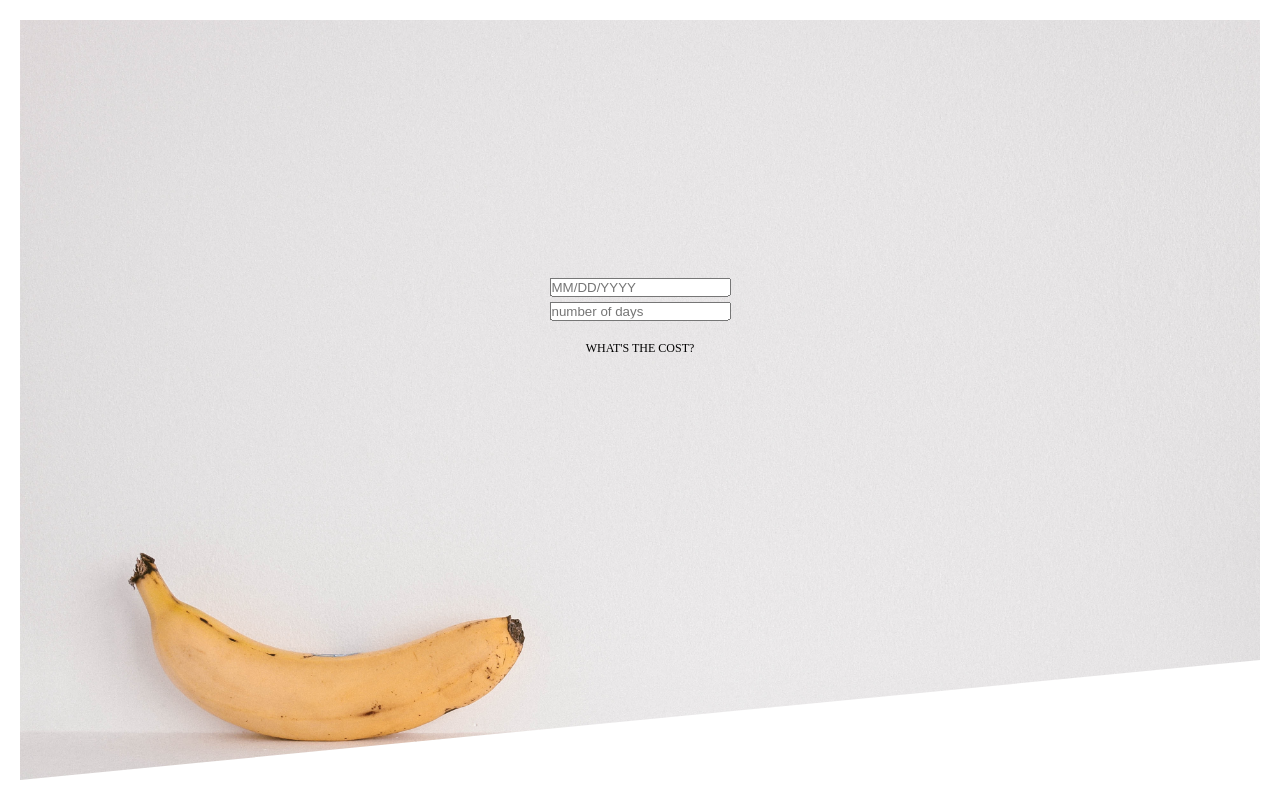
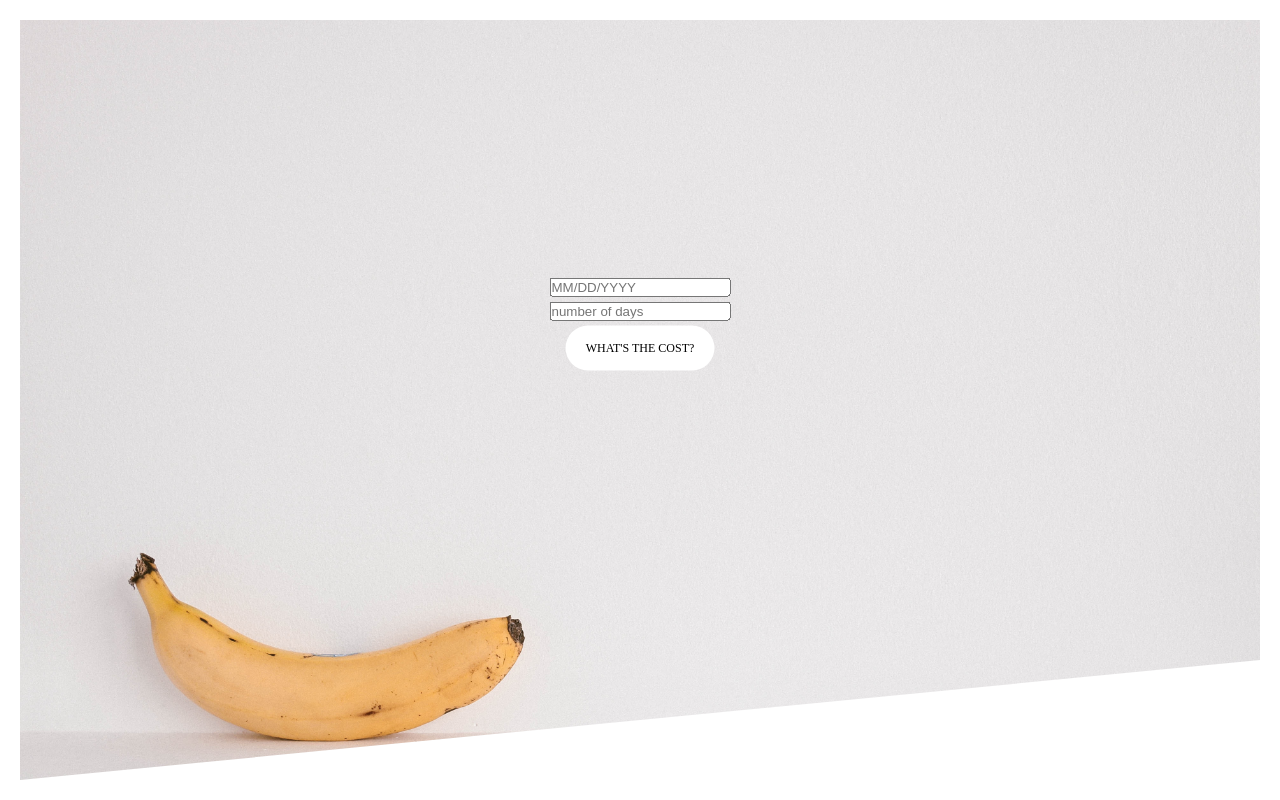
Before and after one commit to kevinthomaskane/currency, a website: page public/index.html in a window 1280 px wide. Drawn offline with nearby package versions, Linux system fonts and the light colour scheme.

Commit message:
upate button

```diff
--- a/public/css/main.css
+++ b/public/css/main.css
@@ -41,13 +41,14 @@ body {
 .btn:visited {
   text-transform: uppercase;
   text-decoration: none;
-  padding: 1.5rem 4rem;
+  padding: 1.5rem 2rem;
   display: inline-block;
   border-radius: 10rem;
   transition: all 0.2s;
   position: relative;
   font-size: 1.2rem;
   color: black;
+  background-color: white;
 }
 
 .btn:hover {
--- a/public/index.html
+++ b/public/index.html
@@ -10,14 +10,14 @@
 </head>
 
 <body>
-  <header class="header">
+  <section class="header">
     <div class="header__text-box">
       <input type="text" placeholder="MM/DD/YYYY" id="startDate" />
       <input type="text" placeholder="number of days" id="numberOfDays" />
-      <a href="#" class="btn btn--white btn--animated">What's the cost?</a>
+      <a href="#" class="btn">What's the cost?</a>
       <h4 id="append-to-me"></h4>
     </div>
-  </header>
+  </section>
   <script src="https://code.jquery.com/jquery-3.3.1.min.js" integrity="sha256-FgpCb/KJQlLNfOu91ta32o/NMZxltwRo8QtmkMRdAu8="
     crossorigin="anonymous"></script>
   <script src="js/app.js"></script>
--- a/routes/cost_route.js
+++ b/routes/cost_route.js
@@ -5,7 +5,7 @@ const dateFns = require("date-fns");
 
 function convertDateFormatForMoment(date) {
   let newArray = [];
-  let dateArray = date.split("/");
+  const dateArray = date.split("/");
   newArray.push(dateArray[2], dateArray[0], dateArray[1]);
   const formattedDate = newArray.join("-");
   return formattedDate;
```
